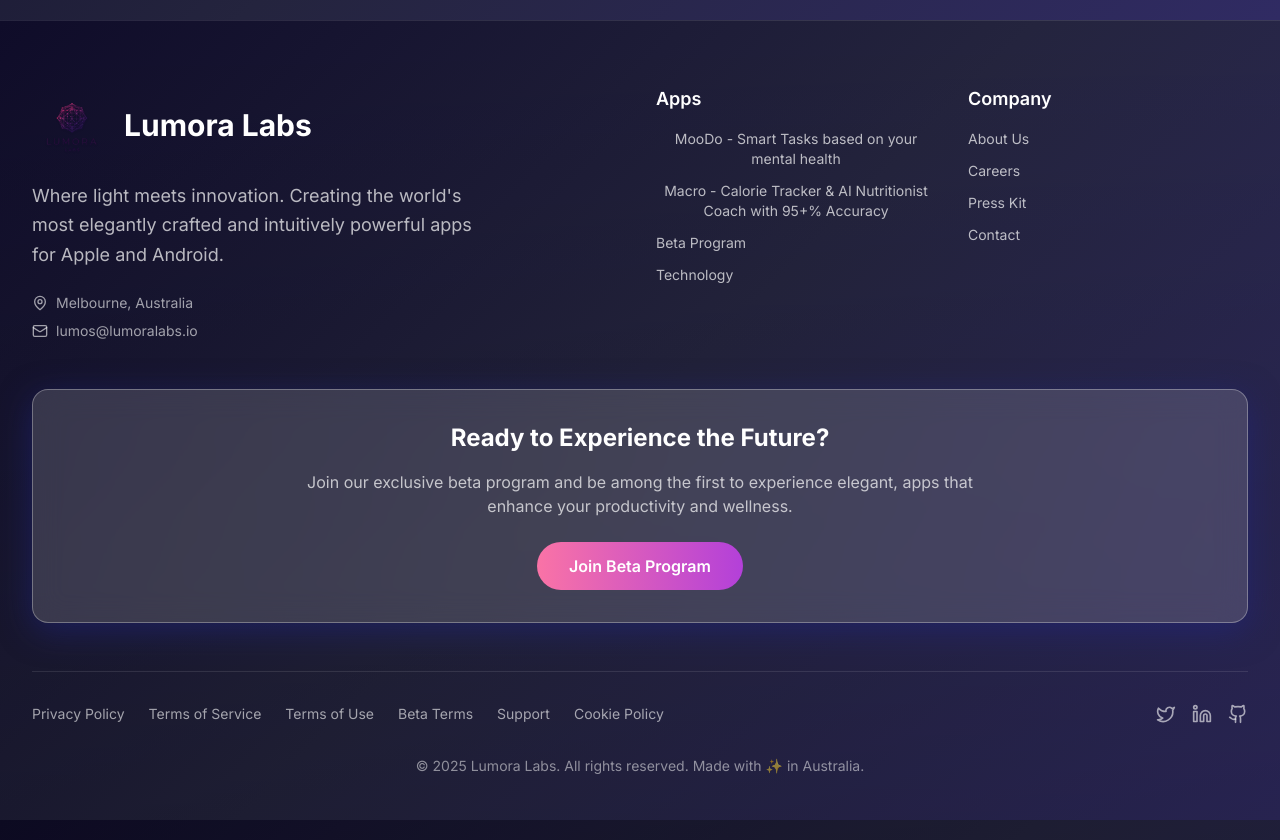
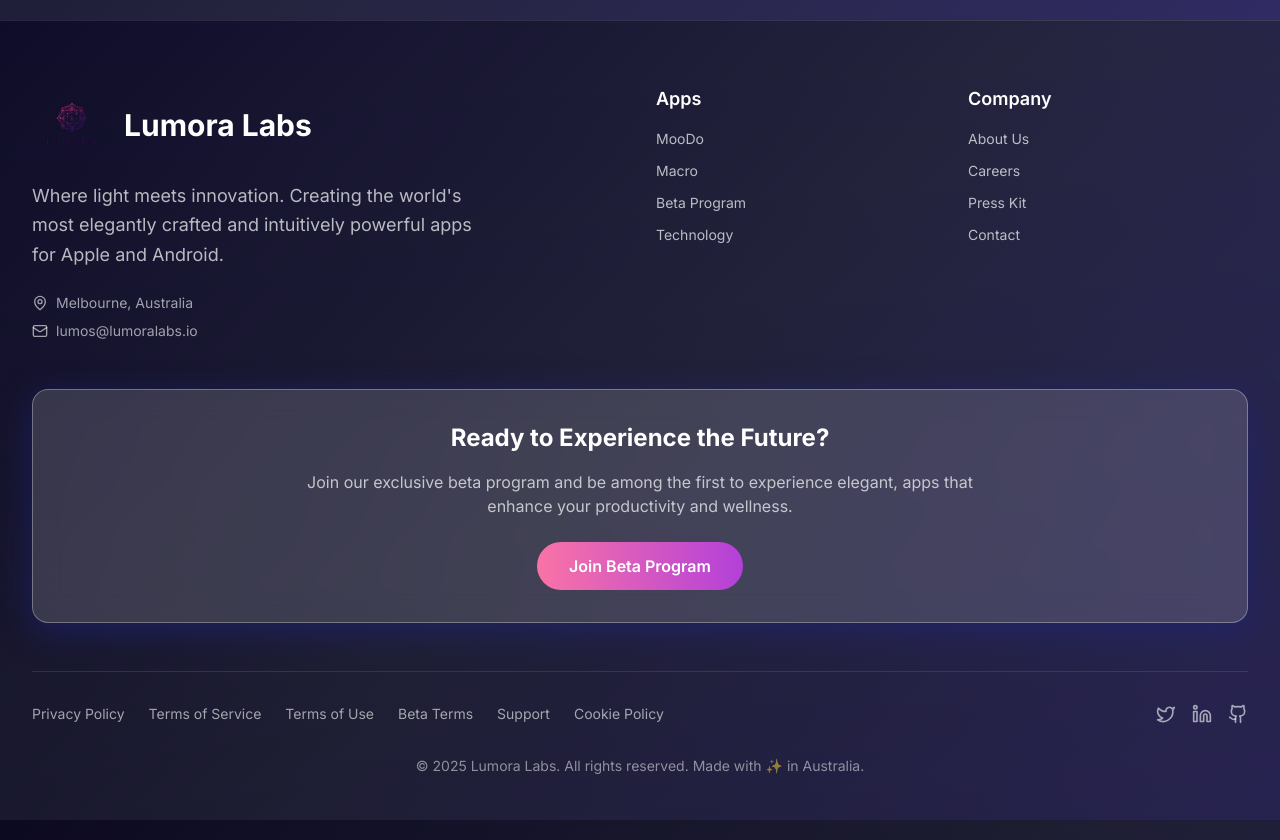
Before and after one commit to Imhermes1/LumoraLabsSite, a Next.js app: page / in a window 1280 px wide. Shown: the part 780-1620 px from the top of the page. Built offline with nearby package versions, Linux system fonts and the light colour scheme; no server answers.

Commit message:
Simplify footer app links to show only app names without descriptions

```diff
--- a/src/components/Footer.tsx
+++ b/src/components/Footer.tsx
@@ -58,13 +58,13 @@ export default function Footer() {
                 onClick={() => document.getElementById('apps')?.scrollIntoView({ behavior: 'smooth' })}
                 className="block text-white/70 hover:text-lumora-pink transition-colors text-sm"
               >
-                MooDo - Smart Tasks based on your mental health
+                MooDo
               </button>
               <button
                 onClick={() => document.getElementById('apps')?.scrollIntoView({ behavior: 'smooth' })}
                 className="block text-white/70 hover:text-lumora-pink transition-colors text-sm"
               >
-                Macro - Calorie Tracker & AI Nutritionist Coach with 95+% Accuracy
+                Macro
               </button>
               <button
                 onClick={openBetaSignup}
```
